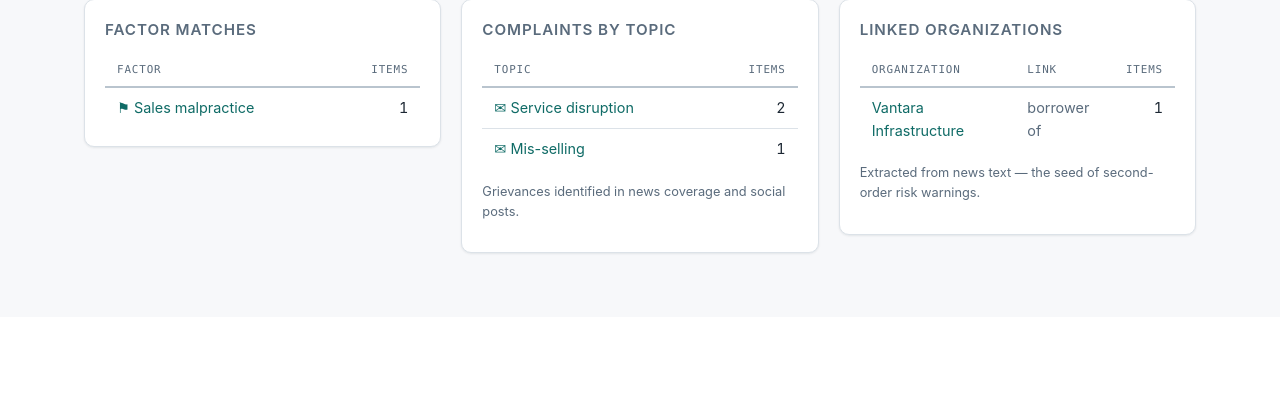
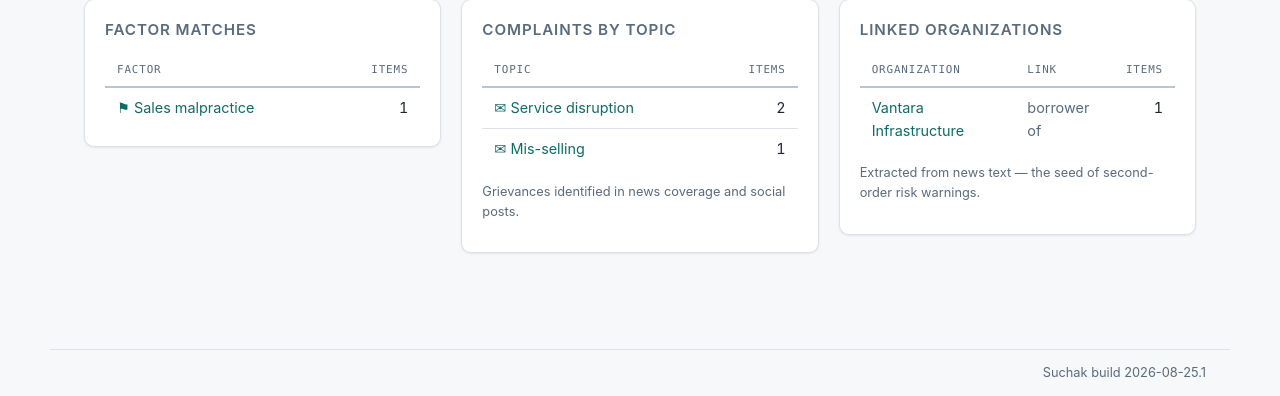
Before and after one commit to anuragbnohar/Suchak, a FastAPI app: page /dashboard in a window 1280 px wide. Shown: the part 614-1010 px from the top of the page. Before the commit the page ends 869 px from the top, so only its background shows below. Run offline with FastAPI, Linux system fonts and the light colour scheme; the visitor is signed in with stand-in values (Sample User, id 1); data comes from the database, SQL or seed files in the repository.

Commit message:
Show the running build in every page's footer
"The button is not there" has now happened four times with the fix
already on GitHub and an old copy still on disk -- most recently the
split fetch buttons, reported missing from a page rendered by the
previous build. The server now identifies itself: every page's footer
carries "Suchak build <date.n>", so a screenshot settles in one glance
whether the code on screen is the code in the repository, before any
debugging starts. Bump APP_BUILD on every user-visible change.

Co-Authored-By: Claude Opus 5 <noreply@anthropic.com>
Claude-Session: https://claude.ai/code/session_012Jfaecm5wbpqp6Q6ELhSuq

```diff
--- a/app/main.py
+++ b/app/main.py
@@ -87,7 +87,14 @@ app.add_middleware(
 )
 app.mount("/static", StaticFiles(directory=BASE_DIR / "static"), name="static")
 
+# Shown in every page's footer. Stale local files have now cost four
+# debugging rounds -- the fix on GitHub, the report from an old copy on
+# disk -- so the running build identifies itself where a screenshot
+# always includes it. Bump on every user-visible change.
+APP_BUILD = "2026-08-25.1"
+
 templates = Jinja2Templates(directory=BASE_DIR / "templates")
+templates.env.globals["app_build"] = APP_BUILD
 
 
 def _timeago(iso: str | None) -> str:
--- a/app/static/style.css
+++ b/app/static/style.css
@@ -446,3 +446,12 @@ code { font-family: var(--mono); font-size: 0.85em; background: var(--paper); bo
 .social-head { display: flex; flex-wrap: wrap; align-items: baseline; gap: 0.55rem; margin: 0; }
 .social-author { font-family: var(--mono); font-size: 0.82rem; font-weight: 600; }
 .social-text { margin: 0.5rem 0 0; font-size: 0.92rem; line-height: 1.5; }
+
+/* the running build, so a screenshot always says which code produced it */
+.app-footer {
+  max-width: 1180px;
+  margin: 2rem auto 0.8rem;
+  padding: 0.6rem 1.5rem 0;
+  text-align: right;
+  border-top: 1px solid var(--line, #e5e7eb);
+}
--- a/app/templates/base.html
+++ b/app/templates/base.html
@@ -35,5 +35,8 @@
   {% if msg %}<div class="flash">{{ msg }}</div>{% endif %}
   {% block content %}{% endblock %}
 </main>
+<footer class="app-footer">
+  <span class="meta-dim small">Suchak build {{ app_build }}</span>
+</footer>
 </body>
 </html>
```
